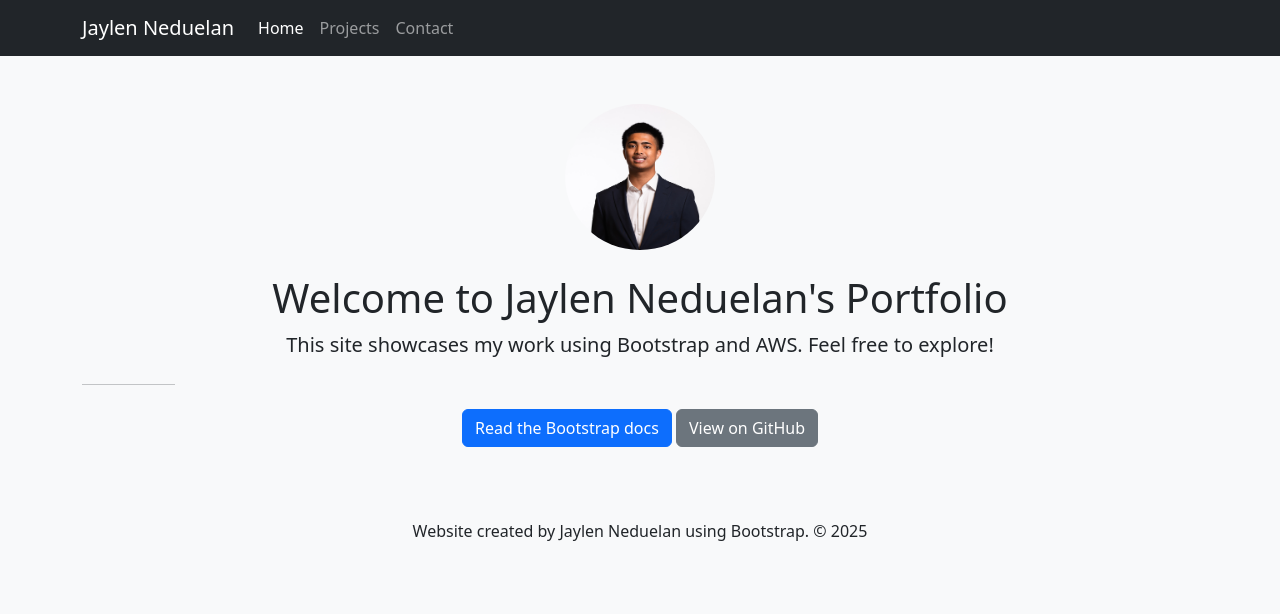
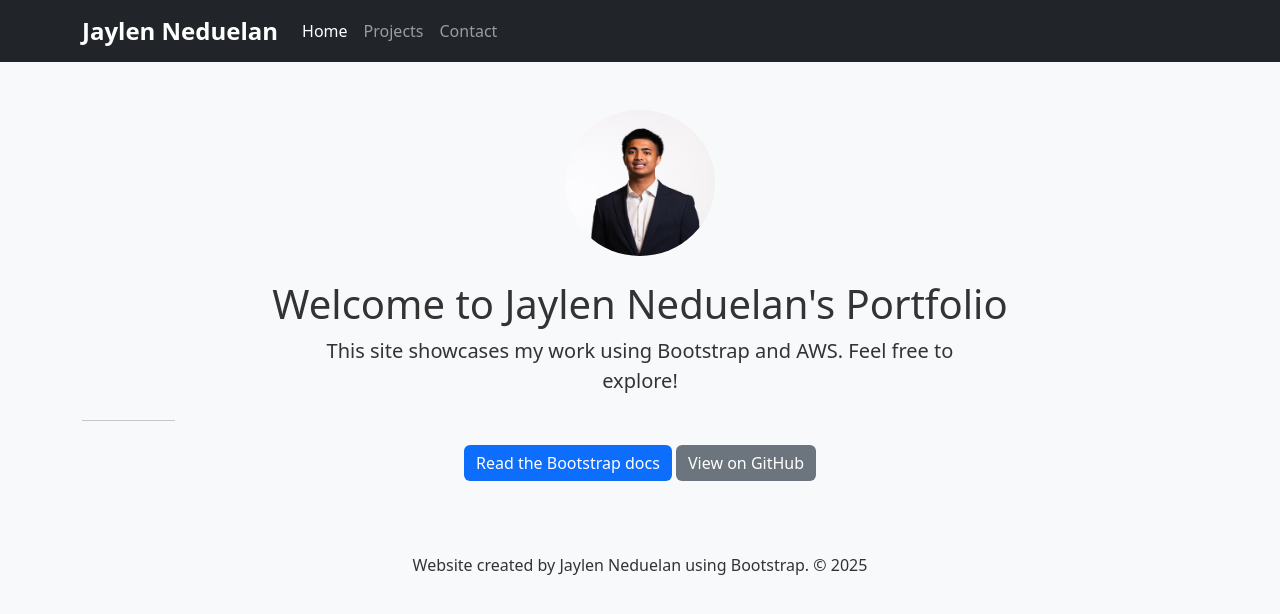
Before and after one commit to jneduelan/portfolio-website-CSCE3420, a plain HTML site: page index.html in a window 1280 px wide. Drawn offline with nearby package versions, Linux system fonts and the light colour scheme; a script that the page names is missing.

Commit message:
Update styles.css

```diff
--- a/styles.css
+++ b/styles.css
@@ -1,7 +1,47 @@
 /*
- * Custom CSS
+ * Custom CSS for Jaylen Neduelan Portfolio
  */
 
 :root {
   --bs-body-bg: var(--bs-gray-100);
 }
+
+body {
+  background-color: var(--bs-body-bg);
+  color: #333;
+}
+
+.navbar-brand {
+  font-weight: bold;
+  font-size: 1.5rem;
+}
+
+.profile-img {
+  width: 150px;
+  height: 150px;
+  border-radius: 50%;
+  object-fit: cover;
+  margin-bottom: 20px;
+  border: 3px solid #0d6efd;
+}
+
+footer {
+  background-color: #f8f9fa;
+  padding: 20px 0;
+}
+
+.btn-primary {
+  background-color: #0d6efd;
+  border: none;
+}
+
+.btn-secondary {
+  background-color: #6c757d;
+  border: none;
+}
+
+.container p {
+  max-width: 700px;
+  margin: auto;
+  font-size: 1.1rem;
+}
```
